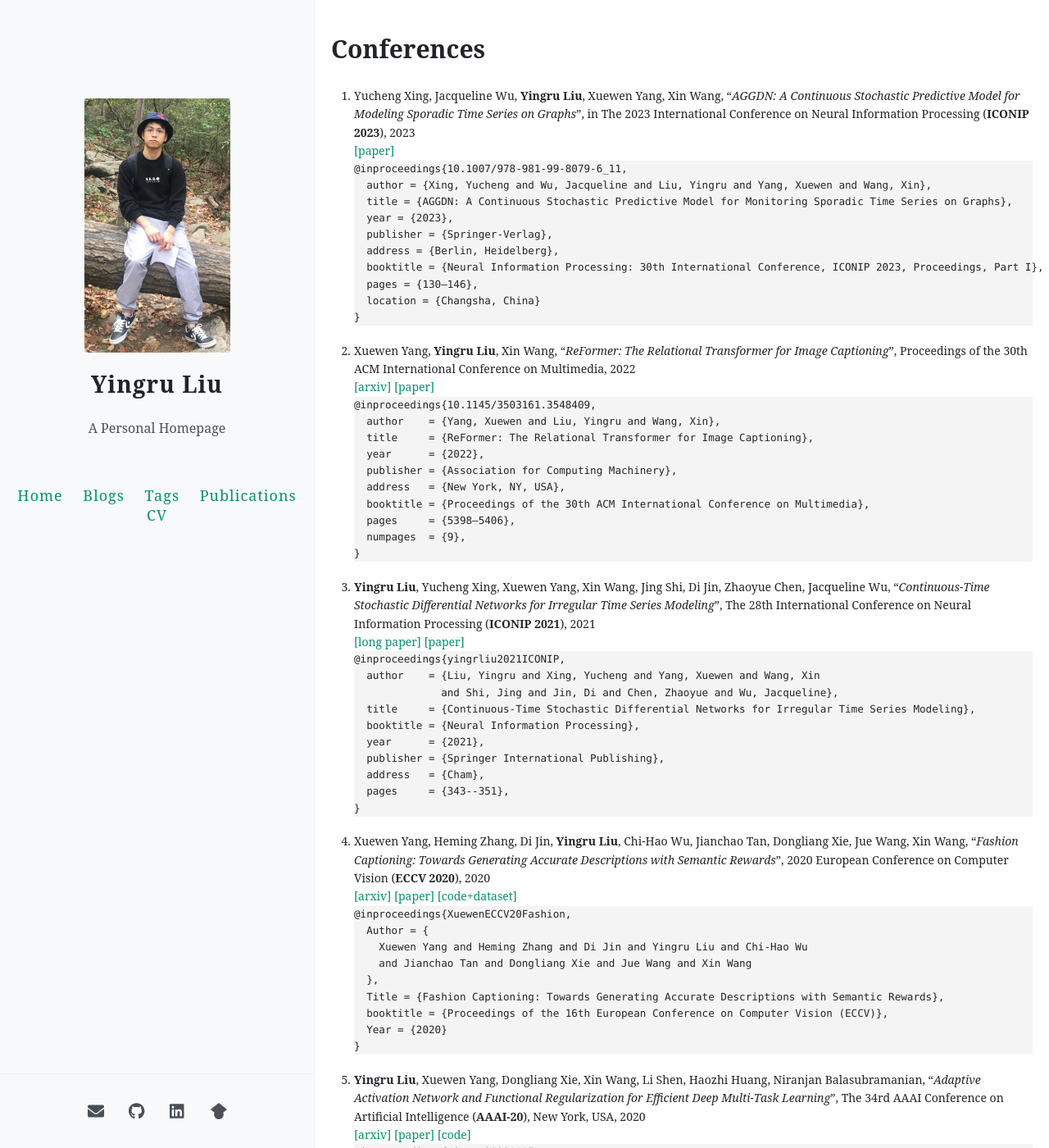
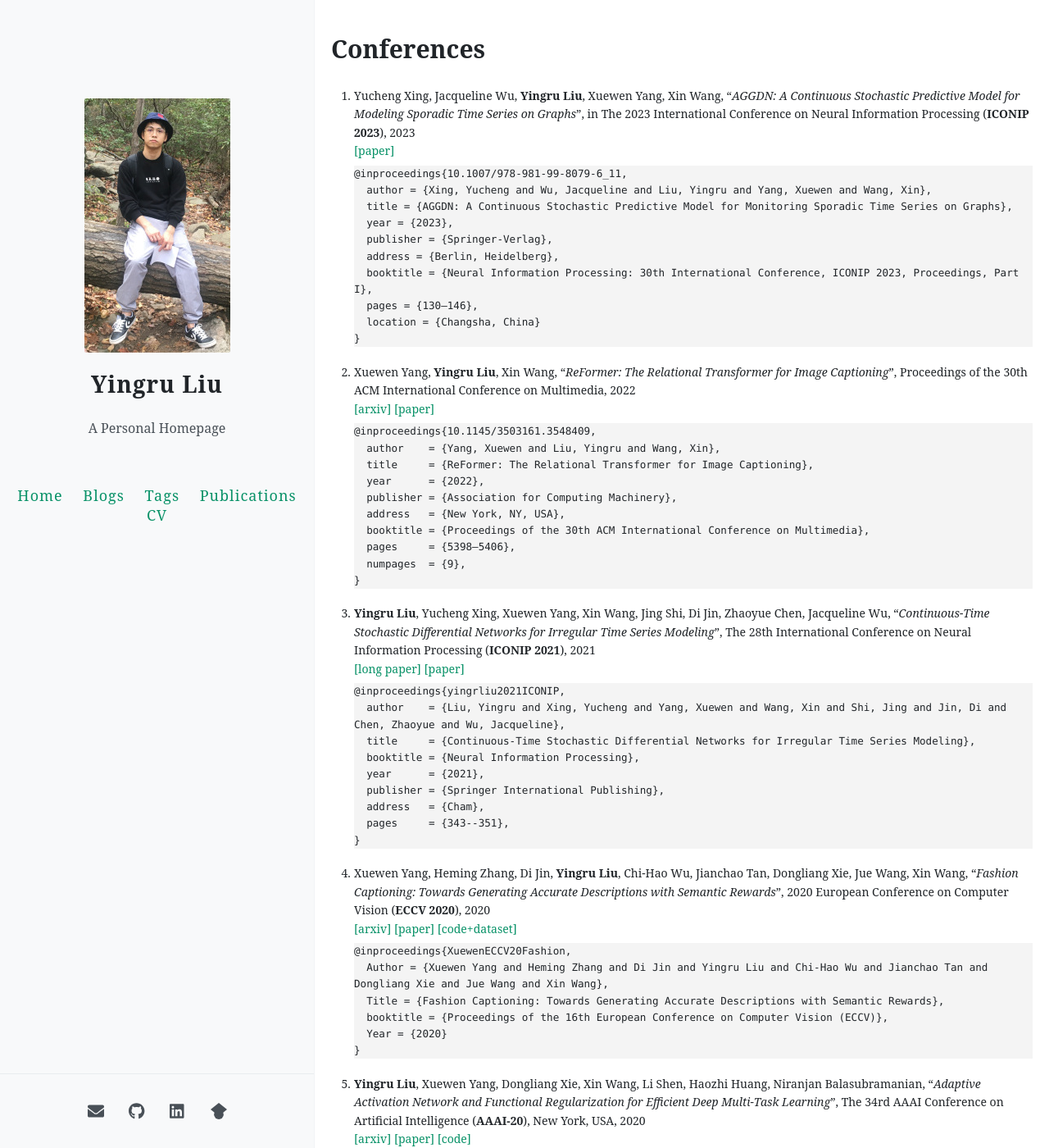
Before and after one commit to yingrliu/yingrliu.github.io, a Jekyll site: the page built from publication/index.html, in a window 1280 px wide and 1400 px high. Shown: the whole window at 82% size. Built offline with Jekyll 4.4.1, drawn with Linux system fonts in a browser that asks for light colours; comment, search, counter and statistics services are not loaded.

Commit message:
text wrap in citation.

```diff
--- a/style.scss
+++ b/style.scss
@@ -752,7 +752,9 @@ footer {
 }
 
 pre {
+  margin-top: .50em;
   outline: 2px;
+  text-wrap: wrap;
   background-color: #f4f4f4;
   font-family: 'Courier New', Monaco, monospace;
   font-size: 90%;
```
Also changed, not shown: publication/index.html (+3 -8 lines), 3 other files.
